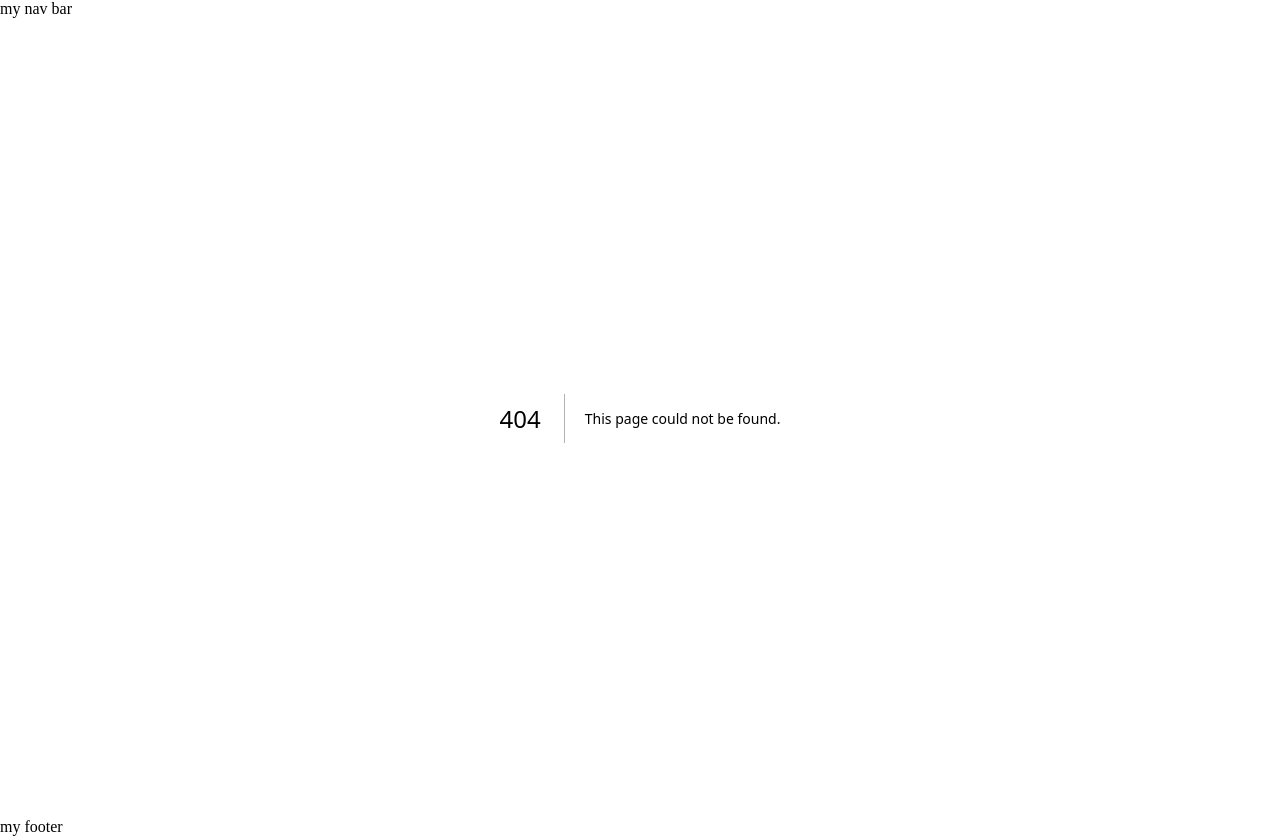
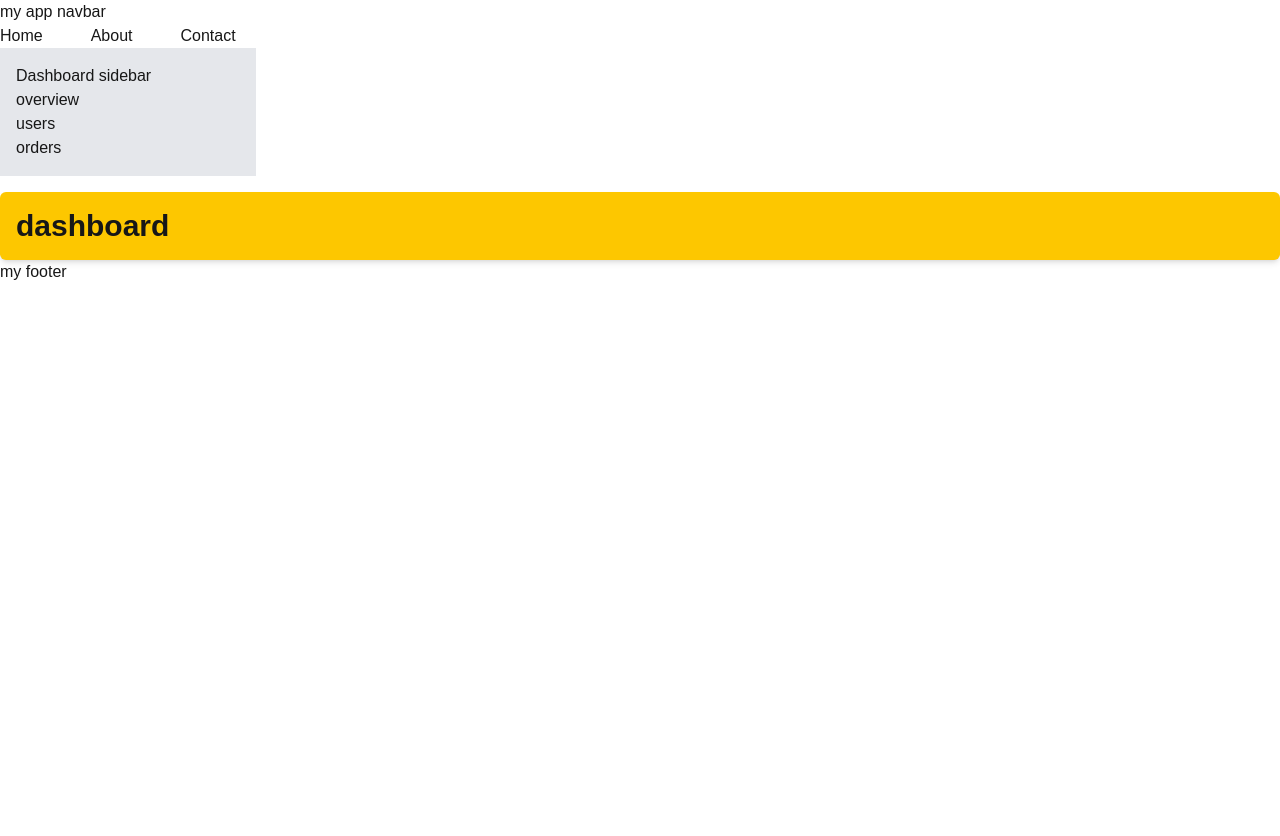
Before and after one commit to emmygrammy/NEXTJS-TYPESCRIPT, a Next.js app: page /dashboard in a window 1280 px wide. Before the commit this address had no page. After the commit the page ends 800 px from the top, so only its background shows below. Built offline with nearby package versions, Linux system fonts and the light colour scheme.

Commit message:
nextjs-course

```diff
--- /dev/null
+++ b/app/dashboard/layout.tsx
@@ -0,0 +1,26 @@
+import type { ReactNode } from "react";
+
+export default function RootLayout({ children }: { children: ReactNode }) {
+  return (
+   <section>
+    <aside className="w-64 h-full bg-gray-200 p-4">
+        <h2>Dashboard sidebar</h2>
+        <ul>
+            <li>
+               overview
+            </li>
+            <li>
+                users
+            </li>
+            <li>
+                orders
+            </li>
+        </ul>
+
+    </aside>
+    <div className="mt-4 container bg-yellow-400 max-w-7xl p-4 rounded-md shadow-md">
+    {children}
+    </div>
+   </section>
+  );
+}
--- /dev/null
+++ b/app/dashboard/page.tsx
@@ -0,0 +1,8 @@
+export default function DashboardPage() {
+  return (
+    <div>
+      <h1 className="text-3xl font-bold">dashboard</h1>
+
+    </div>
+  );
+}
--- a/app/layout.tsx
+++ b/app/layout.tsx
@@ -1,4 +1,6 @@
 import type { ReactNode } from "react";
+import Link from "next/link";
+import "./globals.css";
 
 export default function RootLayout({ children }: { children: ReactNode }) {
   return (
@@ -10,7 +12,12 @@ export default function RootLayout({ children }: { children: ReactNode }) {
       <body className="min-h-full flex flex-col">
         {/* header */}
         <header>
-          my nav bar
+          my app navbar
+          <nav className="flex items-center gap-12 ">
+            <Link href="/">Home</Link>
+            <Link href="/about">About</Link>
+            <Link href="/contact">Contact</Link>
+          </nav>
         </header>
 
         {/* main */}
```
